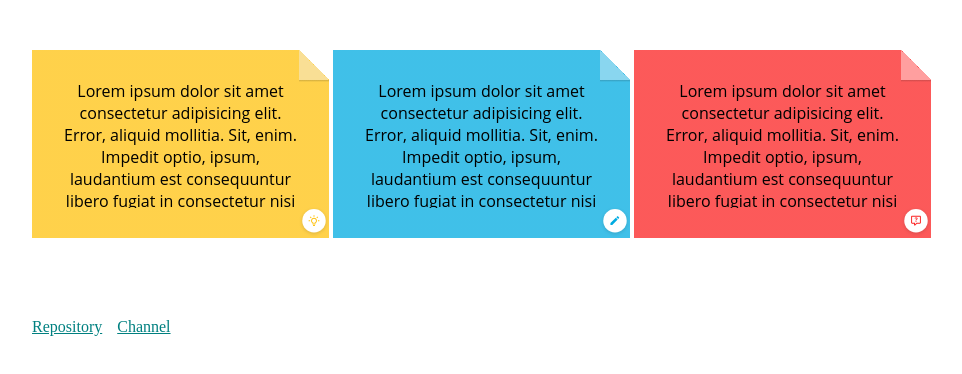
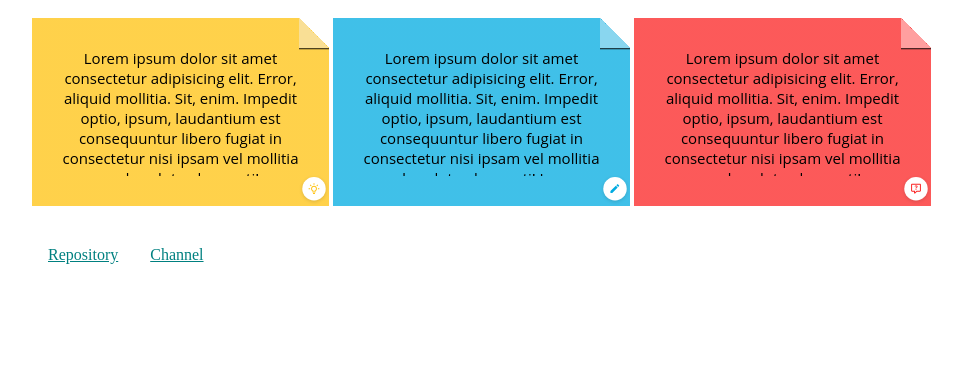
Before and after one commit to abiams/free-sticky-notes-html-css, a plain HTML site: page index.html in a window 1280 px wide. Shown: the whole page, without its empty margins (158-1120 px from the left). Drawn offline with Linux system fonts and the light colour scheme.

Commit message:
Update style.css

```diff
--- a/css/style.css
+++ b/css/style.css
@@ -1,8 +1,4 @@
-.row {
-    margin-top: 40px;
-}
-
-/* style sticky notes */
+/* styles sticky notes */
 .sticky-group {
     width: 100%;
 }
@@ -11,27 +7,26 @@
     position: relative;
     display: inline-block;
     width: 33%;
-    margin: 10px 0 40px 0px;
+    margin: 10px 0 40px 0;
     padding: 30px;
-    color: #000000;
+    color: #000;
     text-align: center;
     font-family: Open Sans;
-    font-size: 16px;
+    font-size: 15px;
 }
 
 .content {
     max-height: 8rem;
     overflow-y: scroll;
-    scrollbar-width: 0;
 }
 
-/* style scroll */
+/* scroll-bar */
 .content::-webkit-scrollbar {
     width: 3px;
 }
 
 .content::-webkit-scrollbar-track {
-    background: #f1f1f1;
+    background: transparent;
 }
 
 .content::-webkit-scrollbar-thumb {
@@ -42,69 +37,63 @@
     background: #555;
 }
 
+/* scroll-bar */
+
 .sticky::before {
-    content: ' ';
+    content: '';
     position: absolute;
     top: 30px;
     right: 0;
-    background: linear-gradient(to bottom, transparent 0%, #13131333 100%);
-    ;
+    background: linear-gradient(to bottom, transparent 0, #131313 100%);
     width: 30px;
     height: 2px;
-    transform: rotate(180deg)
+    transform: rotate(180deg);
+    -webkit-transform: rotate(180deg);
+    -moz-transform: rotate(180deg);
+    -ms-transform: rotate(180deg);
+    -o-transform: rotate(180deg);
+}
+
+/* color */
+
+.blue,
+.yellow,
+.red {
+    position: relative;
 }
 
 .yellow {
-    position: relative;
-    background: linear-gradient(to left bottom, transparent 50%, #f9df95 0) no-repeat 100% 0 / 30px 30px,
-        linear-gradient(-135deg, transparent 21px, #ffc20ebf 0);
+    background: linear-gradient(to left bottom, transparent 50%, #f9df95 0) no-repeat 100% 0 / 30px 30px, linear-gradient(-135deg, transparent 21px, #ffc20ebf 0);
+}
+
+.blue {
+    background: linear-gradient(to left bottom, transparent 50%, #89d6ef 0) no-repeat 100% 0 / 30px 30px, linear-gradient(-135deg, transparent 21px, #00abe1bf 0);
+}
+
+.red {
+    background: linear-gradient(to left bottom, transparent 50%, #ff9f9f 0) no-repeat 100% 0 / 30px 30px, linear-gradient(-135deg, transparent 21px, #fb2222bf 0);
 }
 
 .yellow::after {
-    content: ' ';
-    position: absolute;
-    width: 30px;
-    height: 30px;
-    display: inline-block;
-    background: url(../img/lamp.svg);
-    background-repeat: no-repeat;
-    background-size: contain;
-    bottom: 1px;
-    right: 0px;
-    cursor: pointer;
-}
-
-.blue {
-    background: linear-gradient(to left bottom, transparent 50%, #89d6ef 0) no-repeat 100% 0 / 30px 30px,
-        linear-gradient(-135deg, transparent 21px, #00abe1bf 0);
+    background: url('../img/lamp.svg');
 }
 
 .blue::after {
-    content: ' ';
-    position: absolute;
-    width: 30px;
-    height: 30px;
-    display: inline-block;
-    background: url(../img/pen.svg);
-    background-repeat: no-repeat;
-    background-size: contain;
-    bottom: 1px;
-    right: 0px;
-    cursor: pointer;
+    background: url('../img/pen.svg');
 }
 
-.red {
-    background: linear-gradient(to left bottom, transparent 50%, #ff9f9f 0) no-repeat 100% 0 / 30px 30px,
-        linear-gradient(-135deg, transparent 21px, #fb2222bf 0);
+.red::after {
+    background: url('../img/question.svg');
 }
 
+.yellow::after,
+.blue::after,
 .red::after {
     content: ' ';
     position: absolute;
     width: 30px;
     height: 30px;
     display: inline-block;
-    background: url(../img/question.svg);
     background-repeat: no-repeat;
     background-size: contain;
     bottom: 1px;
@@ -113,6 +102,6 @@
 }
 
 .link__info {
+    margin: 0 1rem;
     color: teal;
-    margin-right: 15px;
 }
```
